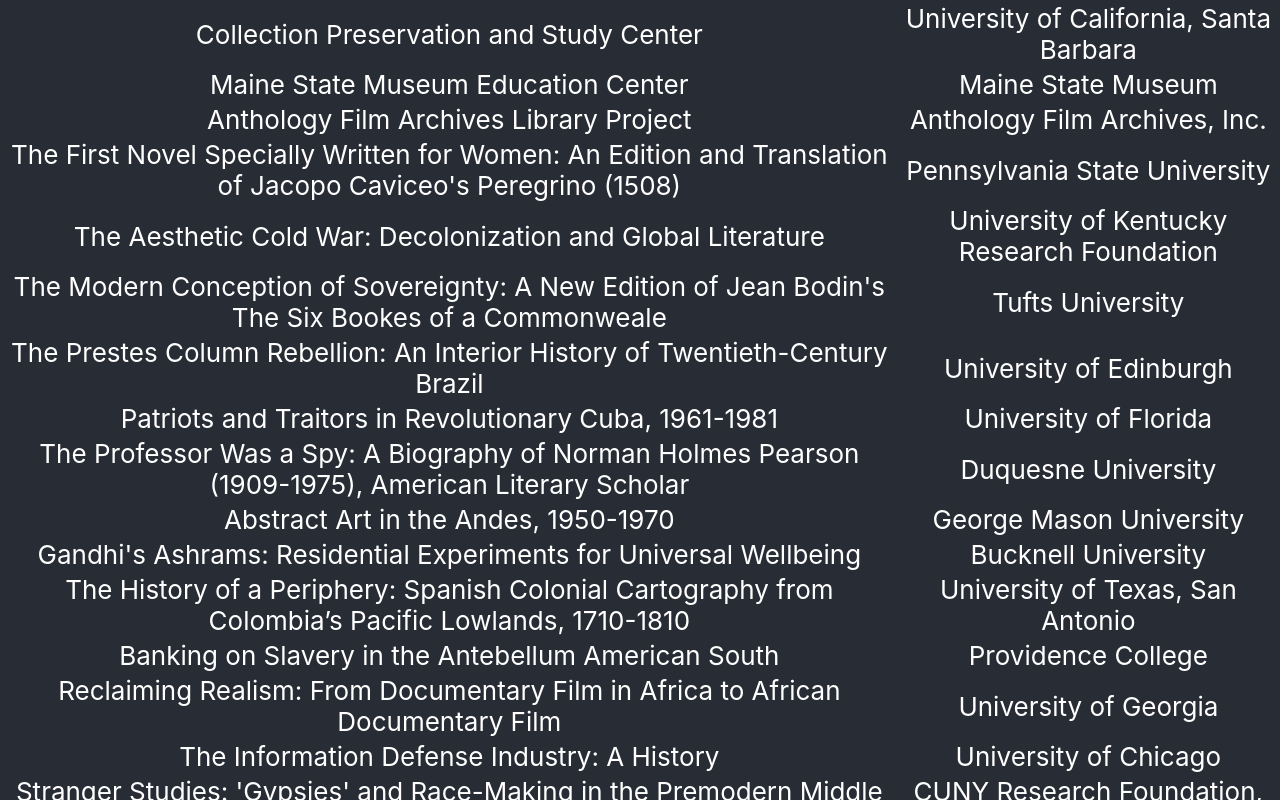
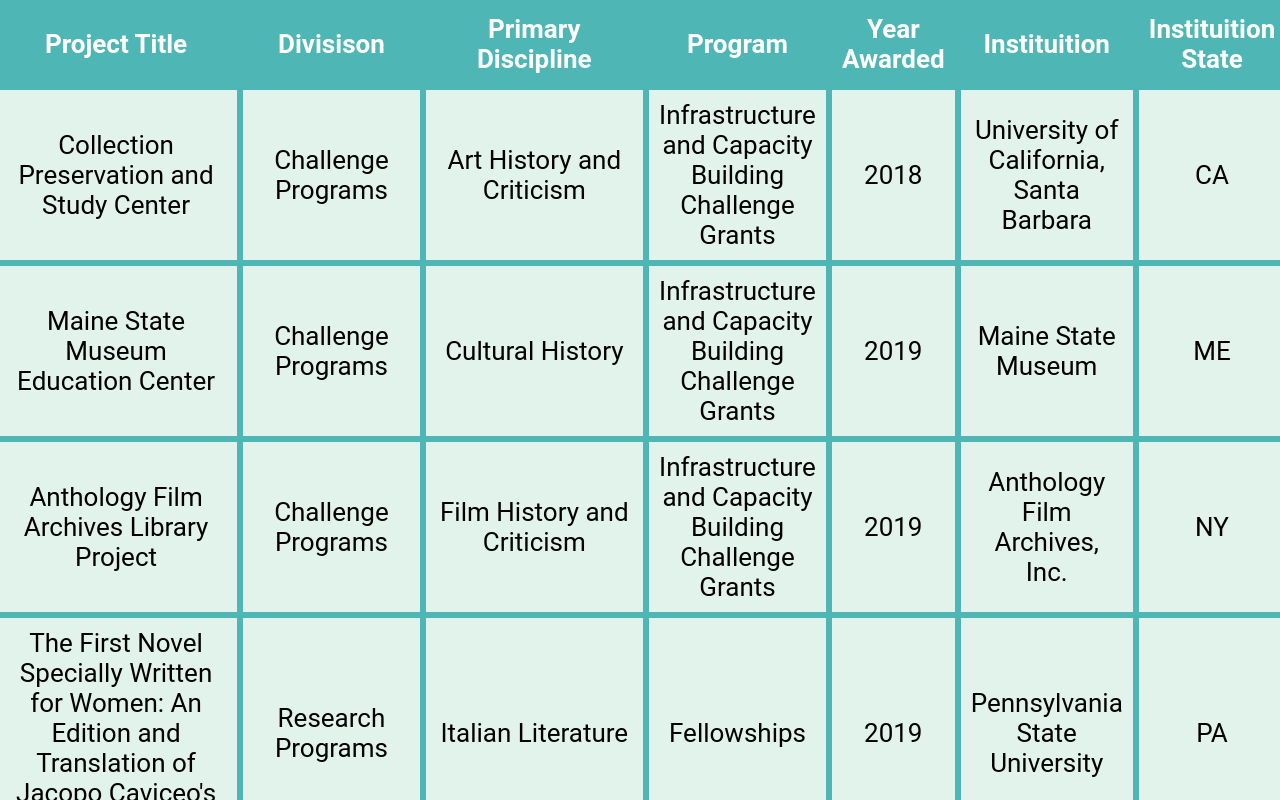
Before and after one commit to Aubrey-Anderson/DataDrivenGrantApp, a React (Create React App) app: page / in a window 1280 px wide. Shown: the top 800 px of the page. Built offline with nearby package versions, Linux system fonts and the light colour scheme.

Commit message:
Stylized the table for the webpage

```diff
--- /dev/null
+++ b/src/ListItem.js
@@ -0,0 +1,7 @@
+function ListItem(props){
+    return(
+        <li>{`${props.participant.Firstname} ${props.participant.Lastname}`}</li>
+    );
+}
+
+export default ListItem;
--- /dev/null
+++ b/src/Table.css
@@ -0,0 +1,21 @@
+table{
+    background-color: rgb(79, 182, 182);
+    width:100%;
+}
+table *{
+    width:100%;
+    background-color:rgb(226, 243, 236);
+    padding: 10px;
+    margin:5px;
+    border: 2px solid rgb(79, 182, 182);
+    font-family: 'Roboto'
+}
+th{
+    background-color: rgb(79, 182, 182);
+    border: 2px solid rgb(79, 182, 182);
+    position:sticky;
+    top:0px;
+}
+td{
+    color: black;
+}
--- a/src/Table.js
+++ b/src/Table.js
@@ -1,7 +1,31 @@
 import TableRow from "./TableRow.js"
+import "./Table.css";
 function Table(props){
     return(
         <table>
+            <tr>
+            <th>
+                Project Title
+            </th>
+            <th>
+                Divisison
+            </th>
+            <th>
+                Primary Discipline
+            </th>
+            <th>
+                Program
+            </th>
+            <th>
+                Year Awarded
+            </th>
+            <th>
+                Instituition
+            </th>
+            <th>
+                Instituition State
+            </th>
+            </tr>
             <tbody>
                 {props.grants.map(grant => <TableRow key={grant["@AppNumber"]} grant={grant} />)}
             </tbody>
--- a/src/TableRow.js
+++ b/src/TableRow.js
@@ -1,10 +1,23 @@
+
+import ListItem from "./ListItem.js"
+import "./Table.css";
 function TableRow(props){
     return(
         <tr>
             <td>{props.grant.ProjectTitle}</td>
+            <td>{props.grant.Division}</td>
+            <td>{props.grant.PrimaryDiscipline}</td>
+            <td>{props.grant.Program}</td>
+            <td>{props.grant.YearAwarded}</td>
             <td>{props.grant.Institution}</td>
+            <td>{props.grant.InstState}</td>
         </tr>
-    )
+    );
 }
 
 export default TableRow;
+//<td>
+    //<ul>
+       // {props.grant.Participant?.map(participant => <ListItem participant={participant} />)}
+    //</ul>
+//</td>
```
